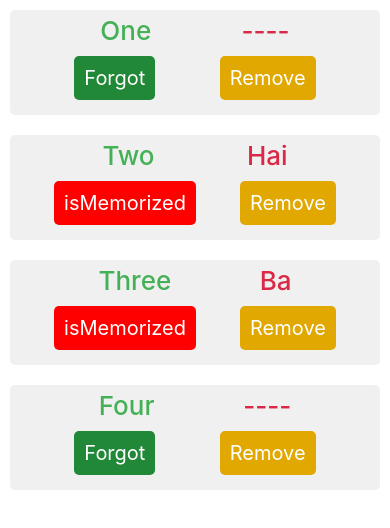
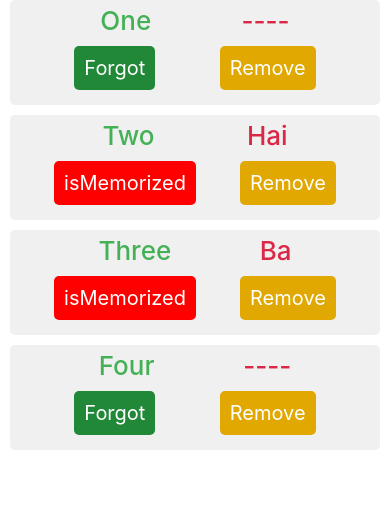
Before and after one commit to phamtanphat/Reactnative03082020, a React Native app: screen / in a window 390 px wide. Shown: the top 528 px of the page. Built offline with nearby package versions, Linux system fonts and the light colour scheme.

Commit message:
pull to resh

```diff
--- a/src/screen/MainScreen.js
+++ b/src/screen/MainScreen.js
@@ -68,6 +68,15 @@ export default class MainScreen extends Component {
                             </View>
                         )
                     }}
+                    ItemSeparatorComponent={() => {
+                        return(
+                            <View style={{height : 10}}/>
+                        )
+                    }}
+                    refreshing={true}
+                    onRefresh={()=>{
+                        console.log("refresh")
+                    }}
                 />
             </View >
         )
@@ -80,7 +89,7 @@ const styles = StyleSheet.create({
         backgroundColor: '#F0F0F0',
         borderRadius: 5,
         paddingVertical: 5,
-        margin: 10
+        marginHorizontal: 10
     },
     textgroup: {
         flexDirection: 'row',
```
